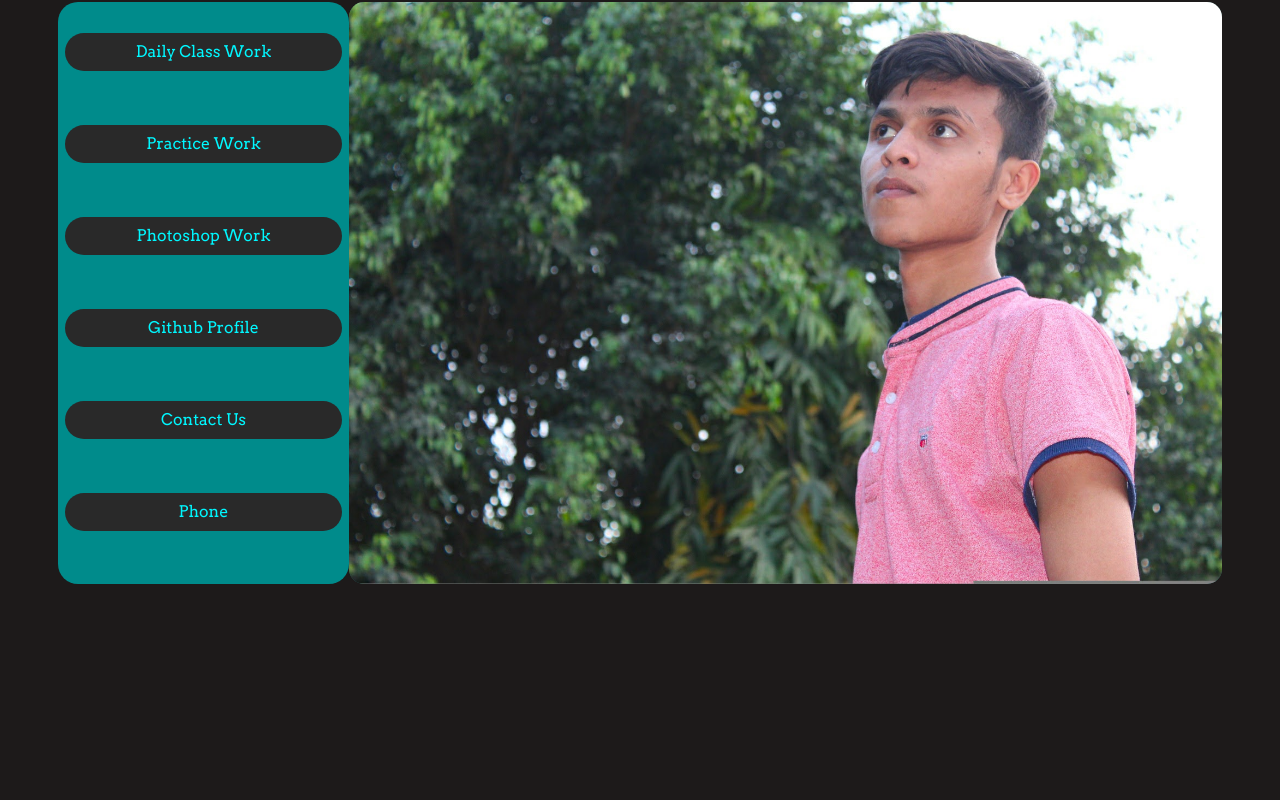
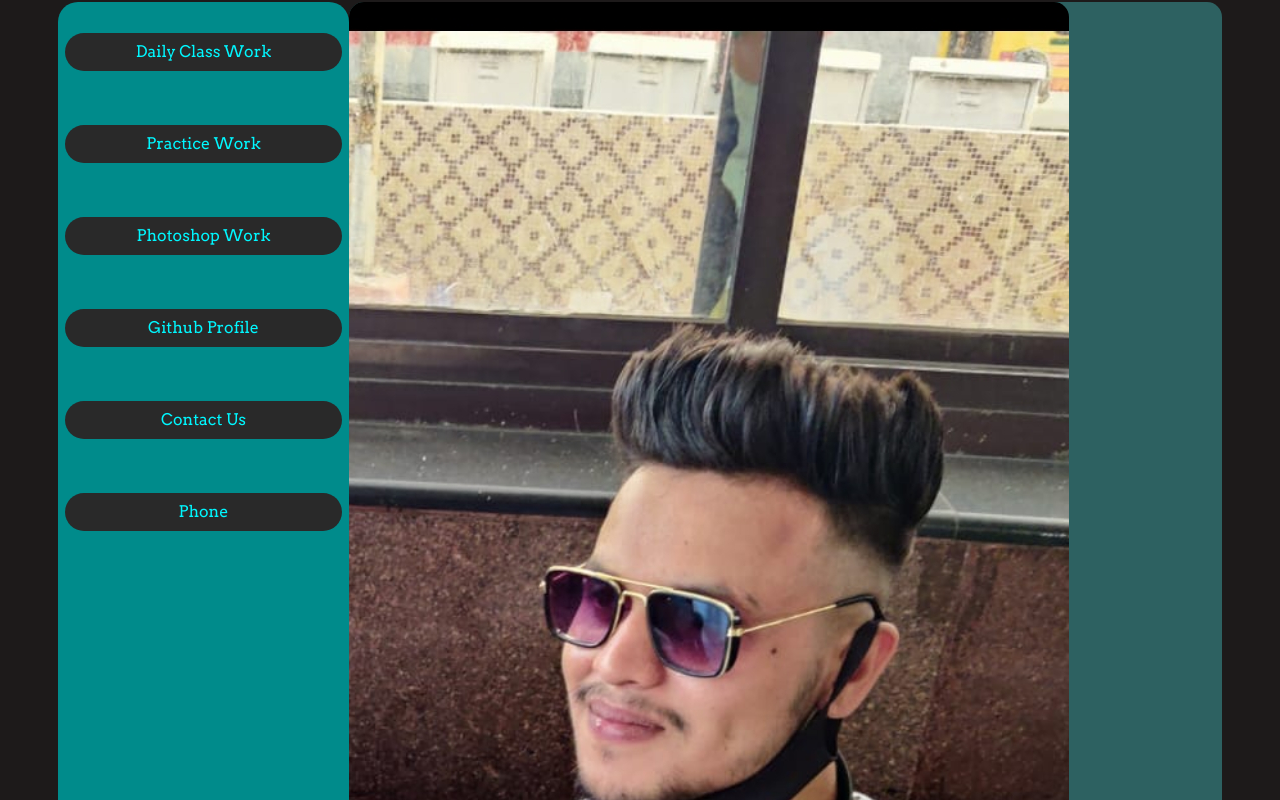
Before and after one commit to Vishalking758/index, a plain HTML site: page index.html in a window 1280 px wide. Shown: the part 54-854 px from the top of the page. Before the commit the page ends 800 px from the top, so only its background shows below. Drawn offline with nearby package versions, Linux system fonts and the light colour scheme.

Commit message:
Update index.html

```diff
--- a/index.html
+++ b/index.html
@@ -36,7 +36,7 @@
             </div>
             <!-- 75% -->
           <div class="col-md-9">
-<picture><img src="images/2017-06-19-13-22-37.jpg" class="img-fluid" alt="Vishal picture"></picture>
+<picture><img src="images/1.jpg" class="img-fluid" alt="Vishal picture"></picture>
             </div>
         </div>
 
```
